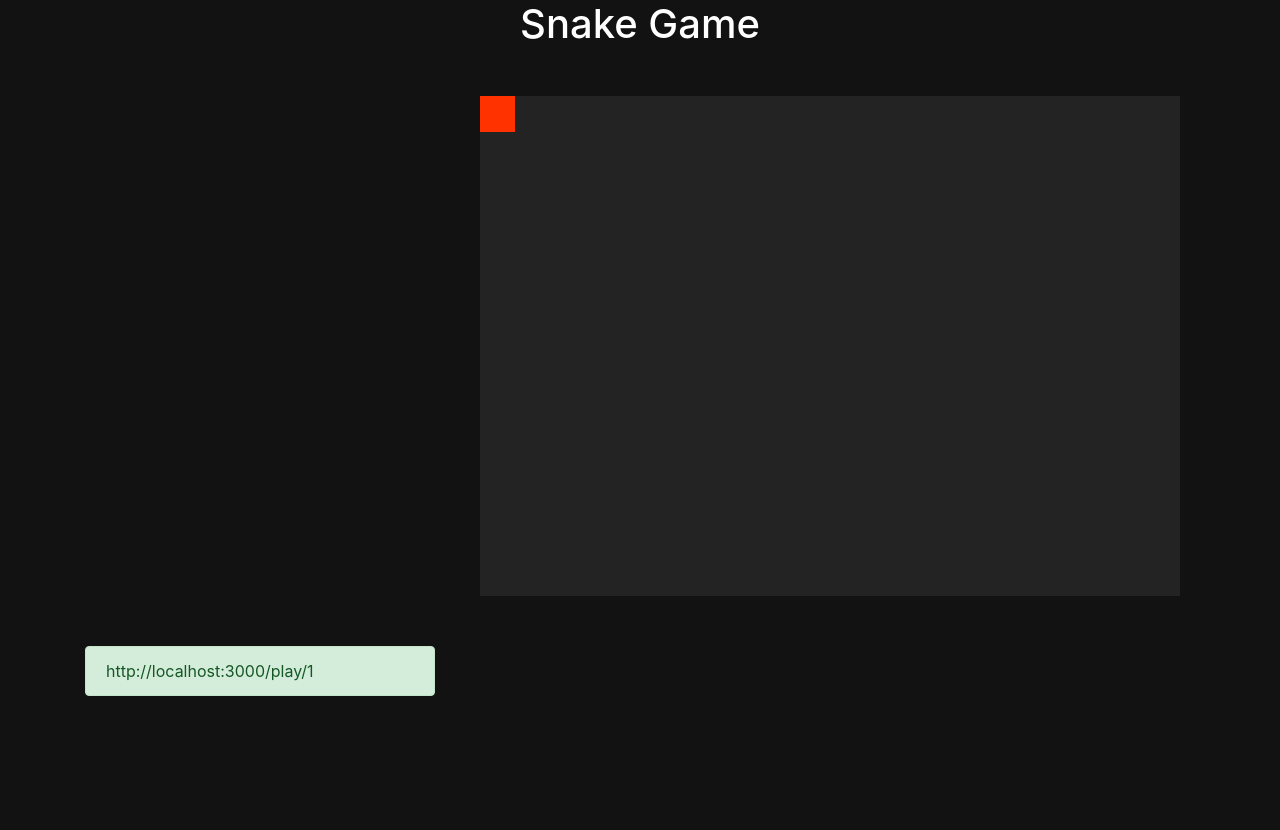
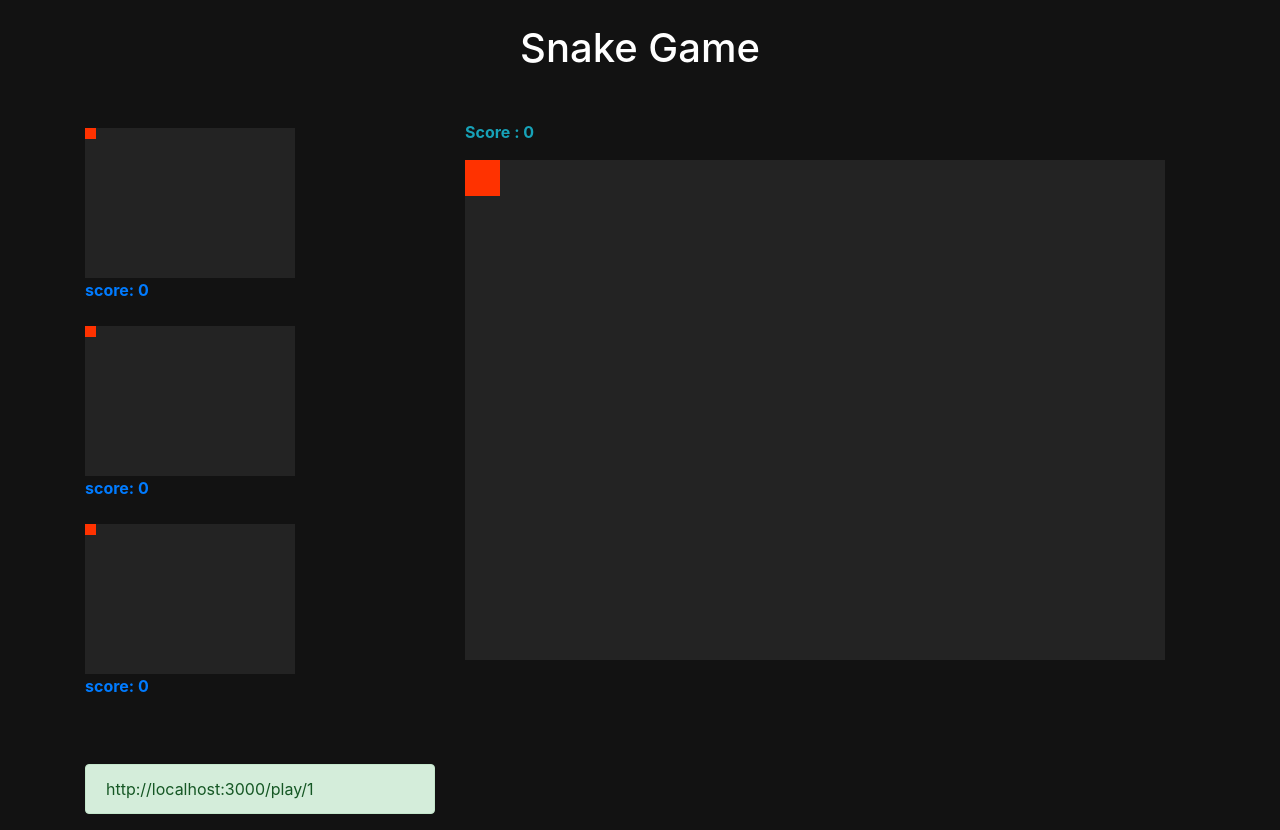
Before and after one commit to alisajadih/snake, a React (Create React App) app: page /play/1 in a window 1280 px wide. Before the commit the page ends 800 px from the top, so only its background shows below. Built offline with nearby package versions, Linux system fonts and the light colour scheme; no server answers.

Commit message:
scores added

```diff
--- a/src/assets/index.css
+++ b/src/assets/index.css
@@ -10,7 +10,7 @@ body {
 
 .game-board {
   background-color: #232323;
-  margin: 0 auto;
+  margin: 0 0;
   position: relative;
   z-index: 1;
 }
--- a/src/components/board.js
+++ b/src/components/board.js
@@ -3,10 +3,11 @@ import Apple from "./apple";
 import Snake from "./snake";
 
 
-const Board = ({snake , apple ,...rest}) => {
+const Board = ({snake , apple , haveScore ,className , ...rest}) => {
   return (
+    <>
     <div
-      className="game-board"
+      className={`game-board ${className}`}
       style={{
         width: `${rest.width}px`,
         height: `${rest.height}px`,
@@ -15,6 +16,8 @@ const Board = ({snake , apple ,...rest}) => {
       <Snake snake={snake} height={rest.height} width={rest.width} />
       <Apple apple={apple} height={rest.height} width={rest.width}/>
     </div>
+    {haveScore && <p className='font-weight-bold text-primary'>score: {snake.length}</p>}
+    </>
   );
 };
 
--- a/src/components/game.js
+++ b/src/components/game.js
@@ -1,12 +1,6 @@
 import React, { useEffect, useMemo, useState } from "react";
-
-import Snake from "./snake";
-import Apple from "./apple";
-import useSnake from "../hooks/use-snake";
-import { INIT_STATE, INIT_STATE_SECOND_BOARD } from "../initialState";
 import Board from "./board";
-import { useHistory, useParams } from "react-router-dom";
-// http://194.5.207.97/
+import { useParams } from "react-router-dom";
 
 const createSocket = (roomName) =>
   new WebSocket("ws://" + "194.5.207.97" + `/ws/play/${roomName}`);
@@ -20,6 +14,16 @@ const mapArrowsToLetter = {
 const Game = () => {
   const [snake, setSnake] = useState([]);
   const [apple, setApple] = useState({});
+
+  const [snakeTwo, setSnakeTwo] = useState([]);
+  const [appleTwo, setAppleTwo] = useState({});
+
+  const [snakeThree, setSnakeThree] = useState([]);
+  const [appleThree, setAppleThree] = useState({});
+
+  const [snakeFour, setSnakeFour] = useState([]);
+  const [appleFour, setAppleFour] = useState({});
+
   const router = useParams();
   const socket = useMemo(() => {
     return createSocket(router.id);
@@ -55,15 +59,37 @@ const Game = () => {
   }, [router.id, socket]);
   return (
     <>
-      <h1>Snake Game</h1>
+      <h1 className="mt-4">Snake Game</h1>
       <div className="container mt-5">
         <div className="row">
           <div className="col-4 d-flex flex-column justify-content-between">
-            {/* <Board state={secondState} />
-            <Board state={secondState} />
-            <Board state={secondState} /> */}
+            <Board
+              className = 'mt-2'
+              haveScore
+              snake={snakeTwo}
+              apple={appleTwo}
+              width={210}
+              height={150}
+            />
+            <Board
+              className = 'mt-2'
+              haveScore
+              snake={snakeThree}
+              apple={appleThree}
+              width={210}
+              height={150}
+            />
+            <Board
+              className = 'mt-2'
+              haveScore
+              snake={snakeFour}
+              apple={appleFour}
+              width={210}
+              height={150}
+            />
           </div>
           <div className="col-8">
+            <p className="text-info font-weight-bold">{`Score : ${snake.length}`}</p>
             <Board snake={snake} apple={apple} width={700} height={500} />
           </div>
           <div className="col-4 " style={{ marginTop: 50 }}>
```
